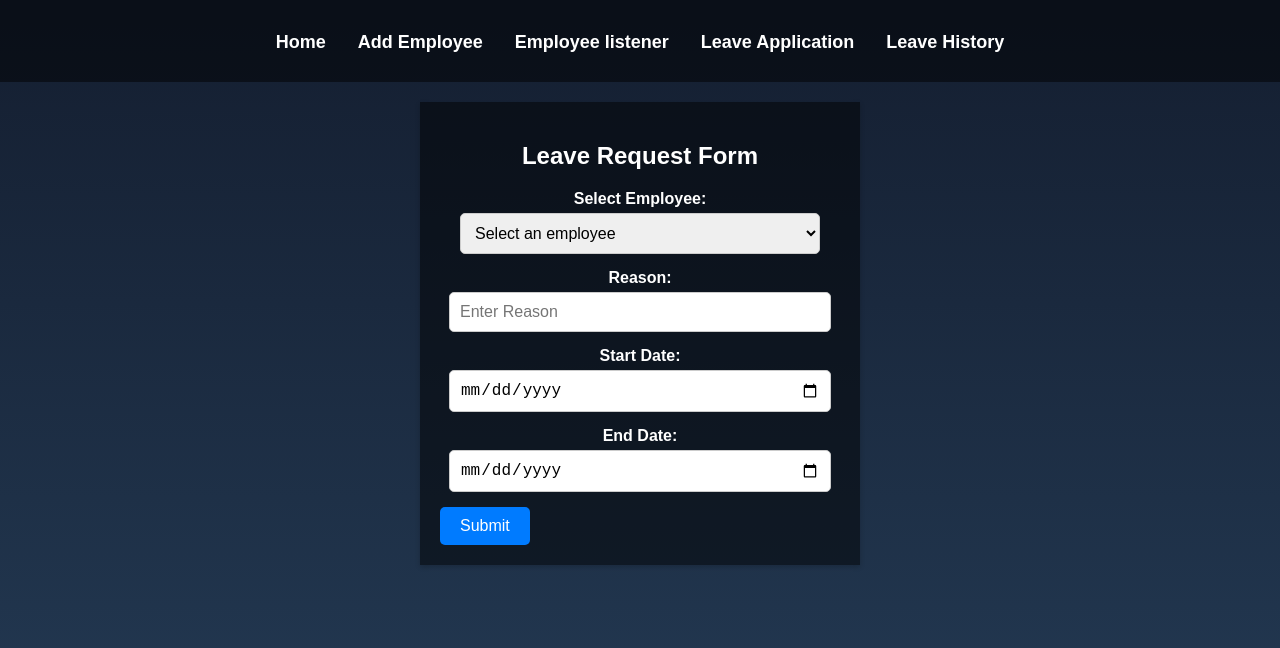
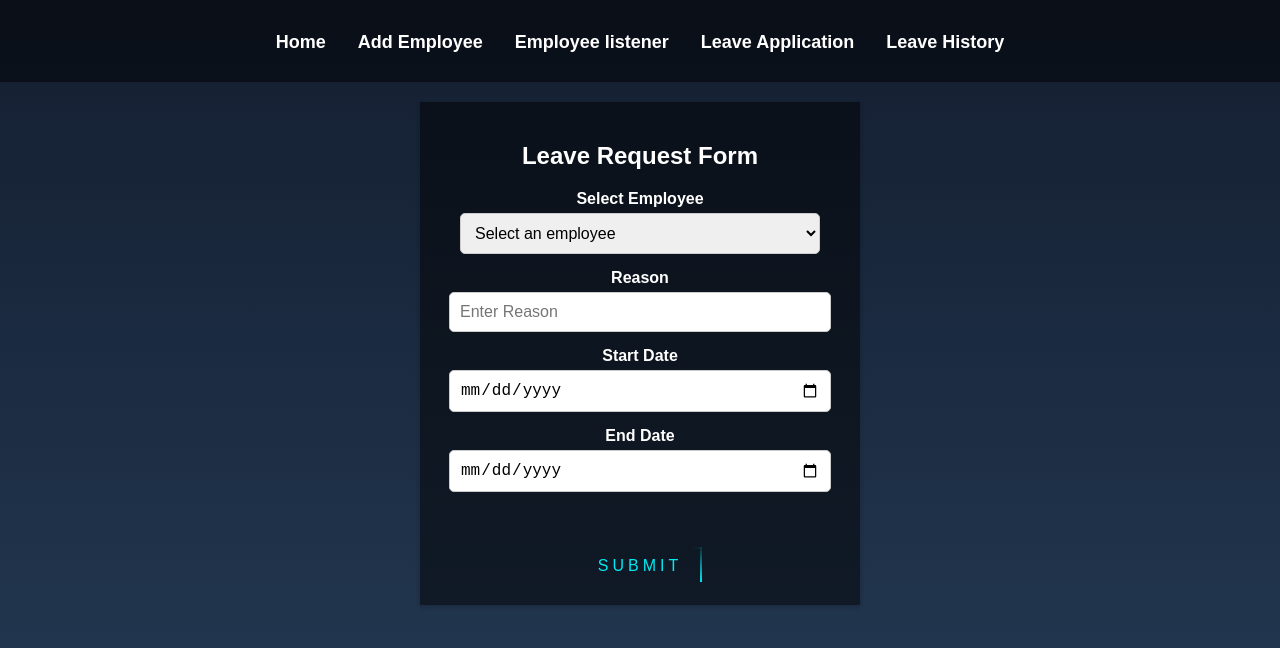
Before and after one commit to Aby0206/simelabs_miniprojct, a React (Create React App) app: page /leaveapp in a window 1280 px wide. Shown: the top 648 px of the page. Built offline with nearby package versions, Linux system fonts and the light colour scheme.

Commit message:
CSS_update

```diff
--- a/src/components/Home/home.css
+++ b/src/components/Home/home.css
@@ -12,7 +12,13 @@ body{
     font-family: sans-serif;
     background: linear-gradient(#141e30, #243b55);
 }
+h1{
+    color: #fff;
+}
 
+h2{
+    color: #fff;
+}
 .user_data {
     display: flex;
     justify-content: center;
--- a/src/components/add_emp/add.emp.js
+++ b/src/components/add_emp/add.emp.js
@@ -49,7 +49,7 @@ const AddEmployee = () => {
           value={employee.id}
           onChange={handleInputChange}
           placeholder="Enter Employee Id"
-          id={`id_${employee.id}`} // Unique ID generation
+          id={`id_${employee.id}`}
         />
       </div>
       <div>
@@ -60,7 +60,7 @@ const AddEmployee = () => {
           value={employee.name}
           onChange={handleInputChange}
           placeholder="Enter Name of Employee"
-          id={`name_${employee.id}`} // Unique ID generation
+          id={`name_${employee.id}`}
         />
       </div>
       <div>
@@ -71,7 +71,7 @@ const AddEmployee = () => {
           value={employee.role}
           onChange={handleInputChange}
           placeholder="Enter the Role"
-          id={`role_${employee.id}`} // Unique ID generation
+          id={`role_${employee.id}`}
         />
       </div>
       <button onClick={handleAddClick} class="btn-submit">
--- a/src/components/add_emp/addemp.css
+++ b/src/components/add_emp/addemp.css
@@ -229,6 +229,9 @@
   }
 }
 
-.failure-msg{
+.success-msg{
   color: #03e9f4;
 }
+.failure-msg{
+  color: red;
+}
--- a/src/components/leave/LeaveHistory.css
+++ b/src/components/leave/LeaveHistory.css
@@ -8,6 +8,8 @@
     background-color: #fff;
     box-shadow: 0 0 5px rgba(0, 0, 0, 0.2);
   }
+
+
 
   .leave-history h2 {
     font-size: 20px;
--- a/src/components/leave/leave.css
+++ b/src/components/leave/leave.css
@@ -39,25 +39,174 @@
   }
 
   button[type="submit"] {
-    /* position: relative; */
     position: relative;
-    /* top: 100%;
-    left: 50%;
-    transform: translate(-50%, -50%);   */
-    display: flex;
-    align-items: center;
-    justify-content: center;
-    text-align: center;
+    display: inline-block;
     padding: 10px 20px;
-    background-color: #007bff;
-    color: #fff;
+    color: #03e9f4;
+    font-size: 16px; /* This line sets the font size */
+    text-decoration: none;
+    text-transform: uppercase;
+    overflow: hidden;
+    transition: .5s;
+    margin-top: 40px;
+    letter-spacing: 4px;
     border: none;
-    border-radius: 5px;
-    font-size: 1rem;
-    cursor: pointer;
   }
 
   button[type="submit"]:hover {
-    background-color: #0056b3;
+    background: #03e9f4;
+    color: #fff;
+    border-radius: 5px;
+    box-shadow: 0 0 5px #03e9f4,
+                0 0 25px #03e9f4,
+                0 0 50px #03e9f4,
+                0 0 100px #03e9f4;
 
   }
+
+  button a span{
+    position: absolute;
+    display: block;
+}
+  button a span:nth-child(1){
+    top: 0;
+    left: -100%;
+    height: 2px;
+    width: 100%;
+    background: linear-gradient(90deg,transparent,#03e9f4);
+    animation: btn-anim1 1s linear infinite;
+}
+@keyframes btn-anim1{
+    0%{
+        left: -100%;
+    }
+    50%,100%{
+        left: 100%;
+    }
+}
+button a span:nth-child(2){
+    top: -100%;
+    right: 0;
+    width: 2px;
+    height: 100%;
+    background: linear-gradient(180deg,transparent,#03e9f4);
+    animation: btn-anim2 1s linear infinite;
+    animation-delay: .25s;
+}
+@keyframes btn-anim2{
+    0%{
+        top: -100%;
+    }
+    50%,100%{
+        top: 100%;
+    }
+}
+button a span:nth-child(3){
+    bottom: 0;
+    right: -100%;
+    width: 100%;
+    height: 2px;
+    background: linear-gradient(270deg,transparent,#03e9f4);
+    animation: btn-anim3 1s linear infinite;
+    animation-delay: .5s;
+}
+@keyframes btn-anim3{
+    0%{
+        right: -100%;
+    }
+    50%,100%{
+        right: 100%;
+    }
+}
+button a span:nth-child(4){
+    bottom: -100%;
+    left: 0;
+    width: 2px;
+    height: 100%;
+    background: linear-gradient(360deg,transparent,#03e9f4);
+    animation: btn-anim4 1s linear infinite;
+    animation-delay: .75s;
+}
+@keyframes btn-anim4{
+    0%{
+        bottom: -100%;
+    }
+    50%,100%{
+        bottom: 100% ;
+    }
+}
+
+.btn-sbmt{
+  background-color: transparent;
+}
+.btn-sbmt span{
+  position: absolute;
+  display: block;
+}
+.btn-sbmt span:nth-child(1){
+  top: 0;
+  left: -100%;
+  height: 2px;
+  width: 100%;
+  background: linear-gradient(90deg,transparent,#03e9f4);
+  animation: btn-anim1 1s linear infinite;
+}
+@keyframes btn-anim1{
+  0%{
+      left: -100%;
+  }
+  50%,100%{
+      left: 100%;
+  }
+}
+.btn-sbmt span:nth-child(2){
+  top: -100%;
+  right: 0;
+  width: 2px;
+  height: 100%;
+  background: linear-gradient(180deg,transparent,#03e9f4);
+  animation: btn-anim2 1s linear infinite;
+  animation-delay: .25s;
+}
+@keyframes btn-anim2{
+  0%{
+      top: -100%;
+  }
+  50%,100%{
+      top: 100%;
+  }
+}
+.btn-sbmt span:nth-child(3){
+  bottom: 0;
+  right: -100%;
+  width: 100%;
+  height: 2px;
+  background: linear-gradient(270deg,transparent,#03e9f4);
+  animation: btn-anim3 1s linear infinite;
+  animation-delay: .5s;
+}
+@keyframes btn-anim3{
+  0%{
+      right: -100%;
+  }
+  50%,100%{
+      right: 100%;
+  }
+}
+.btn-sbmt span:nth-child(4){
+  bottom: -100%;
+  left: 0;
+  width: 2px;
+  height: 100%;
+  background: linear-gradient(360deg,transparent,#03e9f4);
+  animation: btn-anim4 1s linear infinite;
+  animation-delay: .75s;
+}
+@keyframes btn-anim4{
+  0%{
+      bottom: -100%;
+  }
+  50%,100%{
+      bottom: 100% ;
+  }
+}
--- a/src/components/leave/leave.js
+++ b/src/components/leave/leave.js
@@ -9,6 +9,7 @@ const LeaveForm = ({ employees }) => {
   const [endDate, setEndDate] = useState('');
   const [errorMessage, setError] = useState(false);
   const [leaveRequests, setLeaveRequests] = useState([]);
+  const [successmsg, setSuccessmsg]  = useState('');
 
   useEffect(() => {
     setEmployeeArray(JSON.parse(localStorage.getItem('employees')));
@@ -47,16 +48,19 @@ const LeaveForm = ({ employees }) => {
       setStartDate('');
       setEndDate('');
       setError(false);
+
+      setSuccessmsg('Leave recorded')
     }
   };
 
   return (
     <div className="leave-form">
       <h2>Leave Request Form</h2>
-      {errorMessage && <p style={{ color: 'red' }}>Leave request conflicts with existing requests</p>}
+      {errorMessage && <p style={{ color: 'red' }}>Invalid Entry</p>}
+      {successmsg && <p style={{ color: '#03e9f4'}}>{successmsg}</p>}
       <form onSubmit={handleSubmit}>
         <div className="form-group">
-          <label>Select Employee:</label>
+          <label>Select Employee</label>
           <select
             value={selectedEmployeeId}
             onChange={(e) => setSelectedEmployeeId(e.target.value)}
@@ -76,7 +80,7 @@ const LeaveForm = ({ employees }) => {
           </select>
         </div>
         <div className="form-group">
-          <label>Reason:</label>
+          <label>Reason</label>
           <input
             type="text"
             value={leaveType}
@@ -86,7 +90,7 @@ const LeaveForm = ({ employees }) => {
           />
         </div>
         <div className="form-group">
-          <label>Start Date:</label>
+          <label>Start Date</label>
           <input
             type="date"
             value={startDate}
@@ -95,7 +99,7 @@ const LeaveForm = ({ employees }) => {
           />
         </div>
         <div className="form-group">
-          <label>End Date:</label>
+          <label>End Date</label>
           <input
             type="date"
             value={endDate}
@@ -103,7 +107,12 @@ const LeaveForm = ({ employees }) => {
 
           />
         </div>
-        <button type="submit">Submit</button>
+        <button type="submit" className='btn-sbmt'>
+          <span></span>
+          <span></span>
+          <span></span>
+          <span></span>
+          Submit</button>
       </form>
     </div>
   );
```
